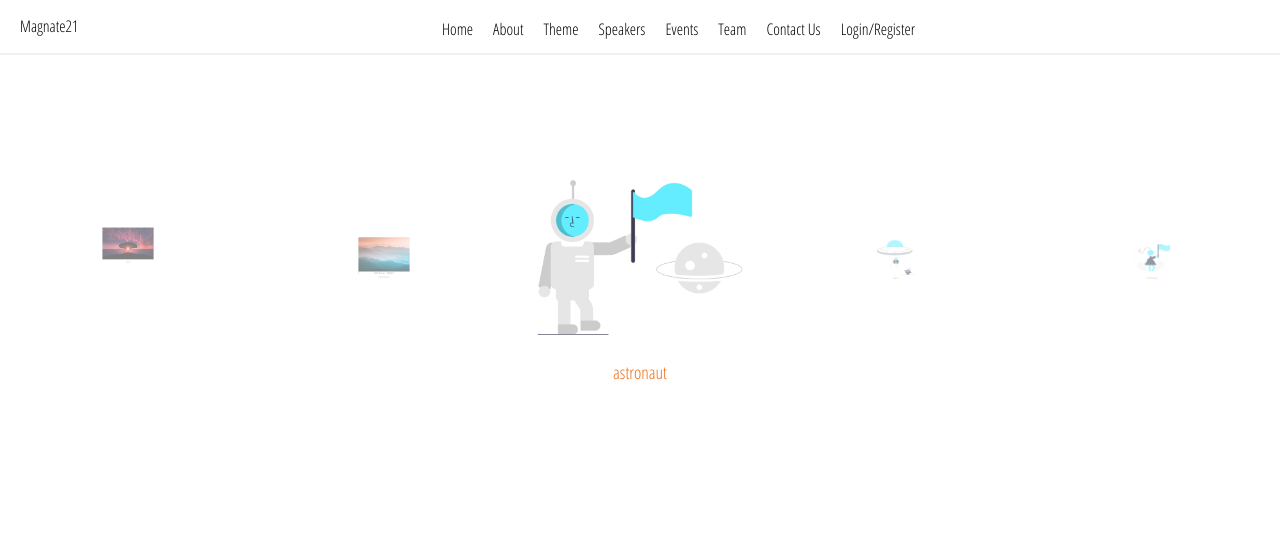
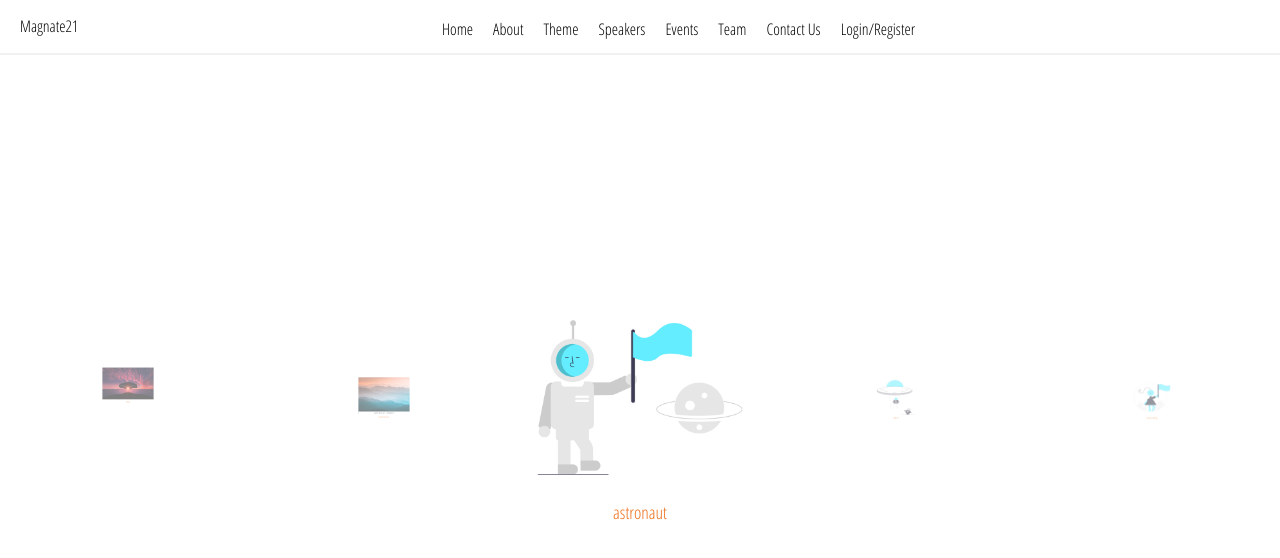
Before and after one commit to omtayade/Magnate21, a React (Create React App) app: page /speakers in a window 1280 px wide. Shown: the top 558 px of the page. Built offline with nearby package versions, Linux system fonts and the light colour scheme; no server answers.

Commit message:
carousel centered

```diff
--- a/src/pages/Speakers/Carousel.css
+++ b/src/pages/Speakers/Carousel.css
@@ -2,8 +2,11 @@
 @import "~slick-carousel/slick/slick-theme.css";
 
 .Carousel {
-  padding-top: 100px;
-  padding-bottom: 100px;
+  padding-top: 30vh;
+  padding-bottom: 30px;
+}
+.slider__holder {
+  height: 40vh;
 }
 .slide img {
   object-fit: scale-down;
```
